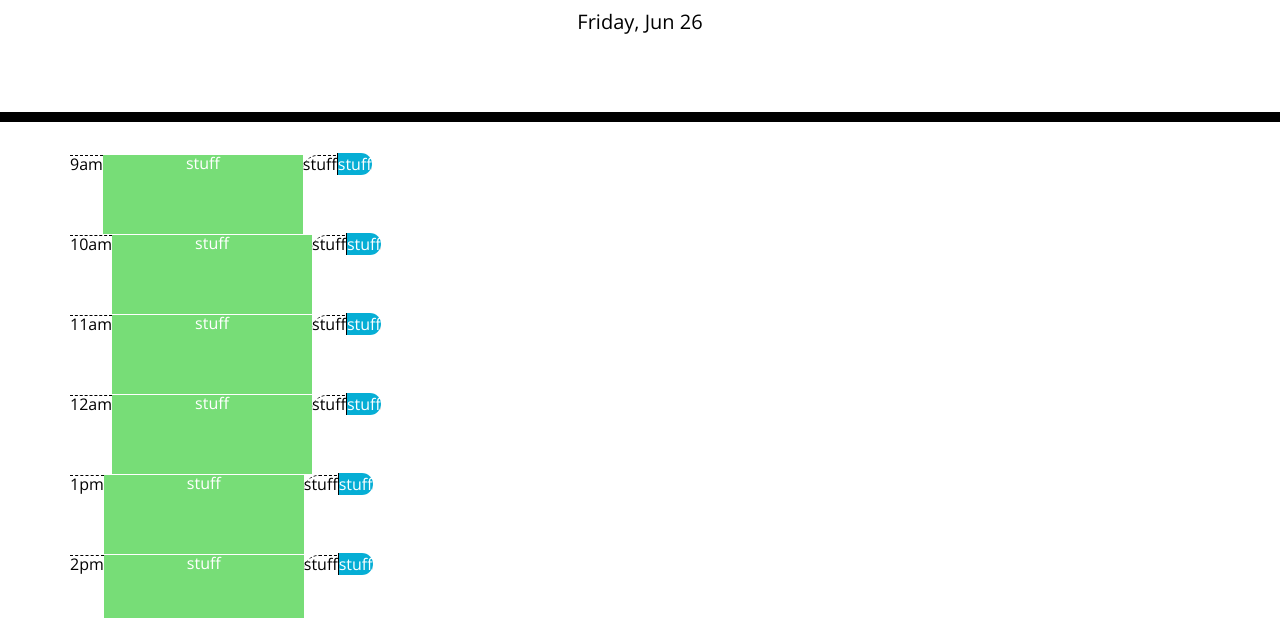
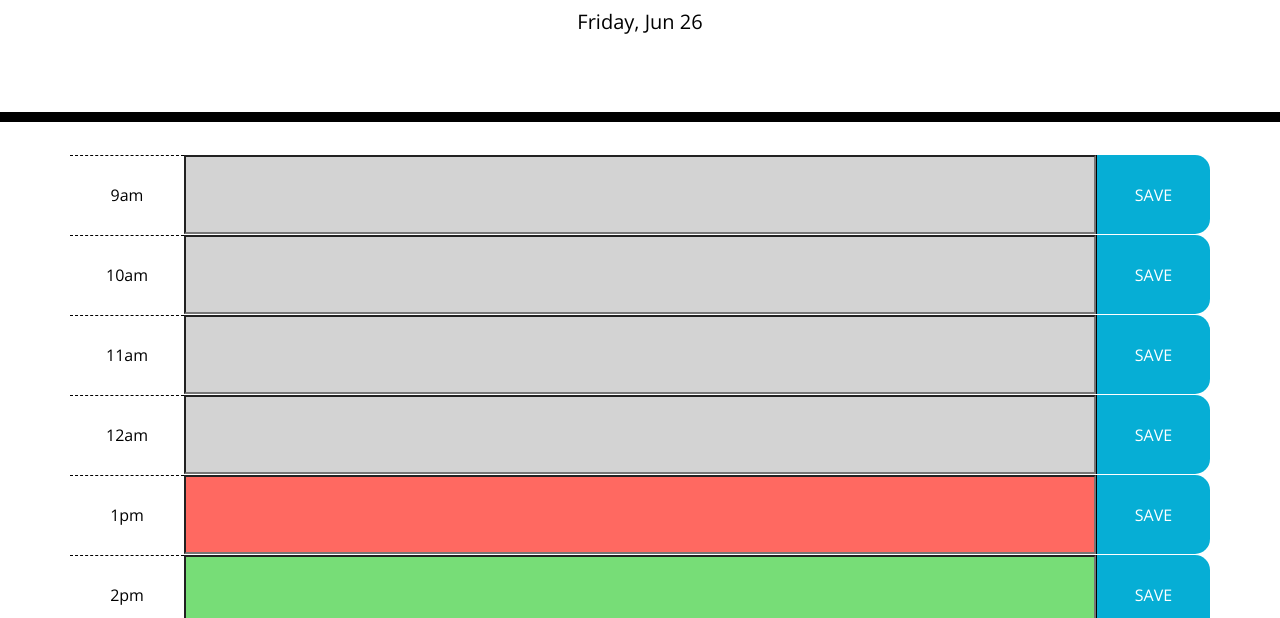
Before and after one commit to BertJ401/HomeWork25, a plain HTML site: page index.html in a window 1280 px wide. Shown: the part 182-800 px from the top of the page. Drawn offline with nearby package versions, Linux system fonts and the light colour scheme.

Commit message:
Functioning Model

```diff
--- a/script.js
+++ b/script.js
@@ -2,8 +2,8 @@ var hourTitle;
 var amPm;
 var hourName = [""];
 var hourIndex = [""];
-var dayIndex = ["Sunday","Monday","Tuesday","Wednesday","Thursday","Friday","Saturday"]
-var monthIndex = ["Jan","Feb","Mar","Apr","May","Jun","Jul","Aug","Sep","Oct","Nov","Dec"]
+var dayIndex = ["Sunday", "Monday", "Tuesday", "Wednesday", "Thursday", "Friday", "Saturday"]
+var monthIndex = ["Jan", "Feb", "Mar", "Apr", "May", "Jun", "Jul", "Aug", "Sep", "Oct", "Nov", "Dec"]
 let containBox = document.querySelector(".container");
 
 
@@ -16,7 +16,7 @@ $(document).ready(function () {
     var dateNum = d.getDate();
     var monthNum = d.getMonth();
     var weekNum = d.getDay();
-    var dateDisplay = dayIndex[weekNum]+", "+monthIndex[monthNum]+" "+dateNum;
+    var dateDisplay = dayIndex[weekNum] + ", " + monthIndex[monthNum] + " " + dateNum;
     console.log(dateDisplay);
     $("#currentDay").text(dateDisplay);
 
@@ -27,6 +27,7 @@ $(document).ready(function () {
 
 
         //set note field css based on time of day
+        dayTense = 13;
         var dayShade = "present"
         if (dayTense > hourTitle) {
             dayShade = "past";
@@ -42,23 +43,24 @@ $(document).ready(function () {
         }
         hourName[i] = String(hourTitle) + amPm;
 
+
+
         var hourRow = document.createElement("div");
         $(hourRow).addClass("row time-block entryRow" + i);
         $(containBox).append(hourRow)
         var hourDisplay = document.createElement("div");
-        $(hourDisplay).addClass("hour col-md-20").text(hourName[i]);
+        $(hourDisplay).addClass("hour end-block").text(hourName[i]);
         $(hourRow).append(hourDisplay);
-        var bodyDisplay = document.createElement("div");
-
-
-        $(bodyDisplay).addClass(dayShade + " col-md-60").text("stuff");
+        var savedInfo = localStorage.getItem(i);
+        console.log(savedInfo);
+        var bodyDisplay = document.createElement("input");
+        $(bodyDisplay).attr("id","inputField"+i)
+        $(bodyDisplay).attr("placeholder",savedInfo);
+        $(bodyDisplay).addClass(dayShade + " mid-block").attr("type", "text");
         $(hourRow).append(bodyDisplay);
-        var btnDisplay = document.createElement("div");
-        $(btnDisplay).addClass("hour time-block col-md-20").text("stuff");
-        $(hourRow).append(btnDisplay);
         var saveIt = document.createElement("btn");
-        $(saveIt).addClass("saveBtn").text("stuff");
-        $(btnDisplay).append(saveIt);
+        $(saveIt).addClass("saveBtn end-block").attr("data-ind",i).text("SAVE");
+        $(hourRow).append(saveIt);
 
 
 
@@ -67,4 +69,12 @@ $(document).ready(function () {
         // console.log(hourName[i]);
     }
 
+    $(document).on("click", ".saveBtn", function(){
+        var dataAtt = $(this).attr("data-ind");
+        var inField=$("#inputField"+dataAtt).val();
+        window.localStorage.setItem(dataAtt,inField);
+        console.log(dataAtt, inField);
+    })
+
+
 })
--- a/style.css
+++ b/style.css
@@ -36,6 +36,18 @@ textarea{
   border-top: 1px solid white;;
 }
 
+.end-block{
+  width: 10%;
+  display: flex;
+  justify-content: center;
+  align-items: center;
+}
+
+.mid-block{
+  width: 80%;
+  text-align: left;
+}
+
 .hour {
   background-color: #ffffff;
   color: #000000;
@@ -44,18 +56,17 @@ textarea{
 
 .past {
   background-color: #d3d3d3;
-  color: white;
+  color: black;
 }
 
 .present {
   background-color: #ff6961;
-  color: white;
+  color: black;
 }
 
 .future {
   background-color: #77dd77;
-  color: white;
-  width: 200px;
+  color: black;
 }
 
 .saveBtn {
@@ -66,7 +77,11 @@ textarea{
   color: white;
 }
 
-.saveBtn i:hover {
+.saveBtn:hover {
   font-size: 20px;
   transition: all .3s ease-in-out;
 }
+
+::placeholder {
+  color: black;
+}
```
